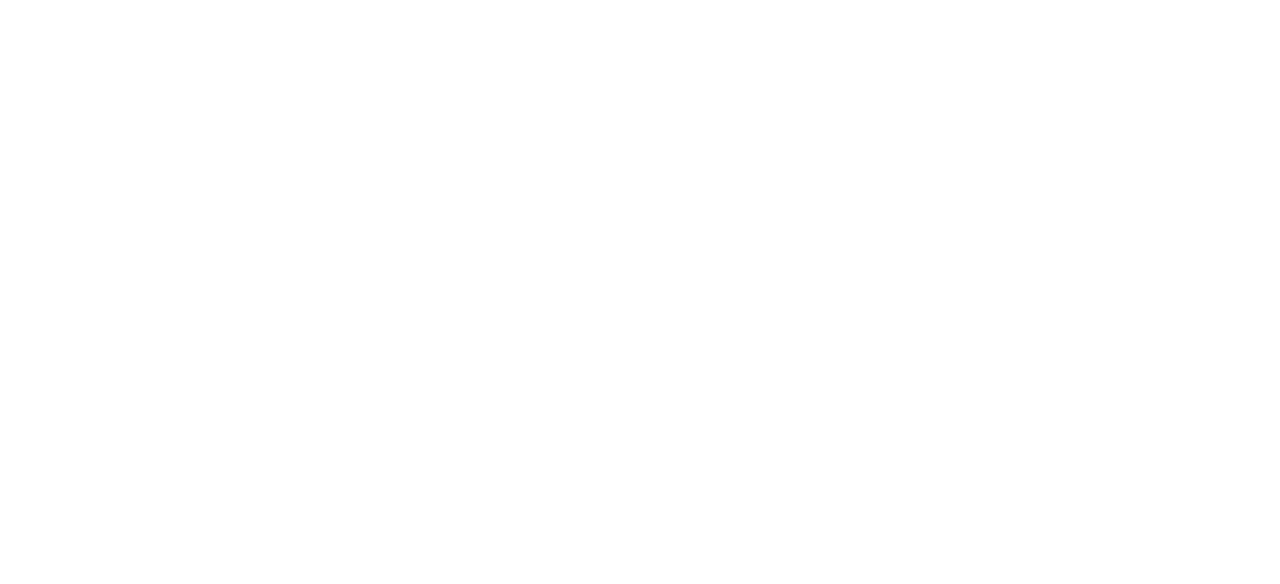
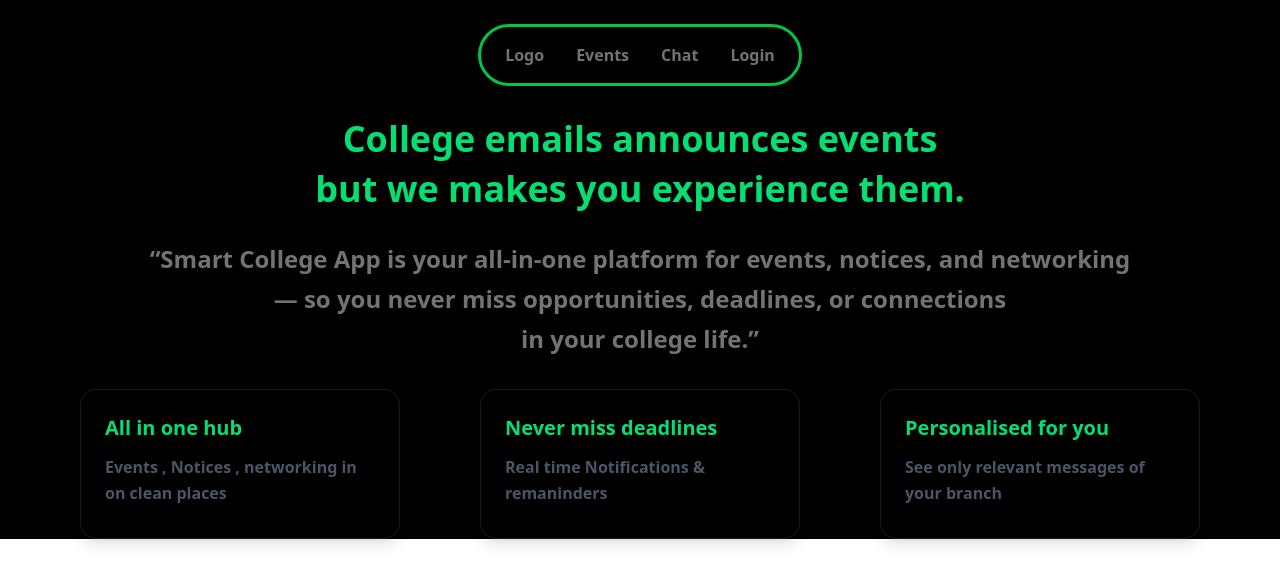
Before and after one commit to RATHODSHAAB/event-managment, a React (Vite) app: page /landing in a window 1280 px wide. Before the commit this address had no page. Shown: the top 584 px of the page. Built offline with nearby package versions, Linux system fonts and the light colour scheme.

Commit message:
Added Landing page and change some css

```diff
--- a/src/App.tsx
+++ b/src/App.tsx
@@ -5,6 +5,7 @@
 import { SignIn } from "./Pages/SignIn";
 import { Dashboard } from "./Pages/DahshBoard";
 import { EventForm } from "./Pages/EventForm";
+import { Landing } from "./Pages/Landing";
 
 
 
@@ -13,6 +14,7 @@
     <>
       <Routes>
         <Route path="" element={<Dashboard />}></Route>
+        <Route path="/landing" element={<Landing />}></Route>
         <Route path="/signup" element={<SignUp />} />
         <Route path="/signin" element={<SignIn />} />
         <Route path="/create-event" element={<EventForm />} />
--- a/src/Components/Button.tsx
+++ b/src/Components/Button.tsx
@@ -3,7 +3,7 @@
     <button
       onClick={onClick}
       type="button"
-      className="mt-4 w-full text-white bg-[#080808dc] hover:bg-gray-900 font-medium rounded-lg text-sm px-5 py-2.5 me-2 mb-2 pt-1"
+      className="mt-6 w-full text-white bg-[#080808dc] hover:bg-gray-900 font-medium rounded-lg text-sm px-5 py-2.5 me-2 mb-2 pt-1"
     >
       {label}
     </button>
--- a/src/Components/EventCard.tsx
+++ b/src/Components/EventCard.tsx
@@ -17,14 +17,24 @@
 
     return (
        <>
-        <div className=" bg-[#000000] w-80 text-center text-white p-2 h-max px-4 border-[3px] border-[#03c447]
-          backdrop:blur-3xl rounded-xl">
-            <Heading label={event.title} ></Heading>
-            <EventSubHeading label={event.description} ></EventSubHeading>
-            <EventSubHeading label={event.venue} ></EventSubHeading>
-            <EventSubHeading label={formatDate(event.date)} ></EventSubHeading>
-            <Button label={"More Info"} ></Button>
-          </div>
+        <div className="w-80 bg-black/60 backdrop-blur-xl border border-white/10
+                rounded-2xl shadow-lg hover:shadow-2xl hover:scale-[1.02]
+                transition-all duration-300 text-white p-6 space-y-3">
+
+  <Heading label={event.title}  />
+
+  <EventSubHeading label={event.description}  />
+
+  <EventSubHeading label={event.venue}  />
+
+  <EventSubHeading label={formatDate(event.date)}  />
+
+  <Button label={"More Info"}  />
+
+
+
+</div>
+
        </>
 
     )
--- a/src/Components/EventSubHeading.tsx
+++ b/src/Components/EventSubHeading.tsx
@@ -1,6 +1,6 @@
 export function EventSubHeading( {label}) {
 return (
-   <div className="text-xl mt-4 font-bold text-blue-600">
+   <div className="text-xl text-center mt-0 pt-0  font-bold text-blue-600">
     {label}
    </div>
 )
--- a/src/Components/Heading.tsx
+++ b/src/Components/Heading.tsx
@@ -1,5 +1,5 @@
 export  function Heading({label}) {
-return <div className="text-4xl  font-bold pt-5">
+return <div className="text-4xl text-center  font-bold pt-5">
     {label}
 </div>
 }
--- /dev/null
+++ b/src/Pages/Landing.tsx
@@ -0,0 +1,63 @@
+import { Navbar } from '../Components/Navbar'
+
+export const Landing = () => {
+return (
+    <div className="bg-[#000000] ">
+        <Navbar></Navbar>
+
+        <div className="w-full; flex flex-col; items-center justify-center mt-[28px]">
+
+            <h1 className="text-4xl md:text-4xl font-extrabold text-center leading-snug text-green-400 max-w-3xl">
+        College emails announces events <br />
+        but we makes you experience them.
+        </h1>
+        </div>
+
+        <div className="w-full flex flex-col items-center justify-center mt-5 py-2.5">
+  <p className="text-neutral-500 text-2xl font-bold text-center">
+    “Smart College App is your all-in-one platform for events, notices, and networking
+  </p>
+
+  <p className="text-neutral-500 text-2xl font-bold text-center mt-2">
+    — so you never miss opportunities, deadlines, or connections
+  </p>
+
+  <p className="text-neutral-500 text-2xl font-bold text-center mt-2">
+    in your college life.”
+  </p>
+</div>
+
+<div className='flex justify-evenly items-center'>
+        <div className="w-80 bg-black/60 backdrop-blur-xl border border-white/10
+                rounded-2xl shadow-lg hover:shadow-2xl hover:scale-[1.02]
+                transition-all duration-300 text-white font-bold font-weight-400 p-6 mt-[24px] space-y-3">
+            <h2 className="text-xl font-semibold text-green-400 mb-3">All in one hub</h2>
+            <p className="text-gray-600 mb-2 leading-relaxed">
+                Events , Notices , networking in on clean places
+             </p>
+                </div>
+
+           <div className="w-80 bg-black/60 backdrop-blur-xl border border-white/10
+                rounded-2xl shadow-lg hover:shadow-2xl hover:scale-[1.02]
+                transition-all duration-300 text-white font-bold  p-6 mt-[24px] space-y-3">
+              <h2 className="text-xl font-bold  text-green-400 mb-3">Never miss deadlines</h2>
+              <p className="text-gray-600 mb-2 leading-relaxed">
+                Real time Notifications & remaninders
+               </p>
+            </div>
+
+            <div className="w-80 bg-black/60 backdrop-blur-xl border border-white/10
+                rounded-2xl shadow-lg hover:shadow-2xl hover:scale-[1.02]
+                transition-all duration-300 text-white font-bold font-weight-400 p-6 mt-[24px] space-y-3">
+                <h2 className="text-xl font-semibold text-green-400 mb-3">Personalised for you </h2>
+                <p className="text-gray-600 mb-2 leading-relaxed">
+                See only relevant messages of your branch
+                 </p>
+            </div>
+
+        </div>
+
+</div>
+
+)
+}
```
Also changed, not shown: src/Components/Navbar.tsx (renamed from src/Components/Navbar.jsx), 1 other file (tests, documents, lock files or other folders).
